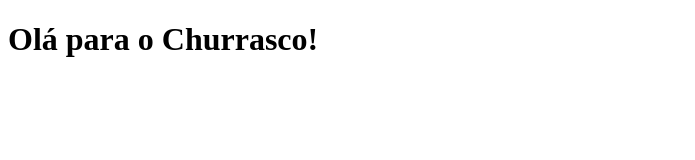
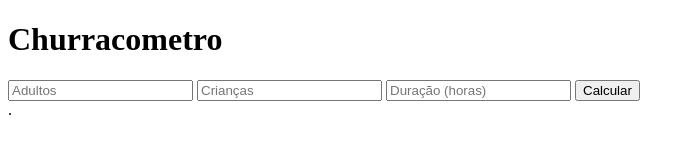
Before and after one commit to ClaudioGabrielDev/Churrascometro-versao-gabrieldev, a plain HTML site: page index.html in a window 1280 px wide. Shown: the whole page, without its empty margins (0-695 px from the left). Drawn offline with Linux system fonts and the light colour scheme.

Commit message:
Estruturando o HTML
Html do prótotipo da página codado!

```diff
--- a/index.html
+++ b/index.html
@@ -8,7 +8,23 @@
     <link rel="stylesheet" href="style.css">
 </head>
 <body>
-    <h1>Olá para o Churrasco!</h1>
+    <div id="container">
+
+        <h1>Churracometro</h1>
+
+        <input type="number" nome="adulto" id="adulto" placeholder="Adultos">
+        <input type="number" nome="crianca" id="crianca" placeholder="Crianças">
+        <input type="number" nome="duracao" id="duracao" placeholder="Duração (horas)">
+
+        <button>Calcular</button>
+
+        <div id="resultado">
+
+            .
+
+        </div>
+
+    </div>
 
     <script src="script/script.js"></script>
 </body>
--- a/script/script.js
+++ b/script/script.js
@@ -7,4 +7,4 @@
 
 */
 
-alert("Olá, Calcule aqui o seu churrasco futuramente!")
+//alert("Olá, Calcule aqui o seu churrasco futuramente!")
```
